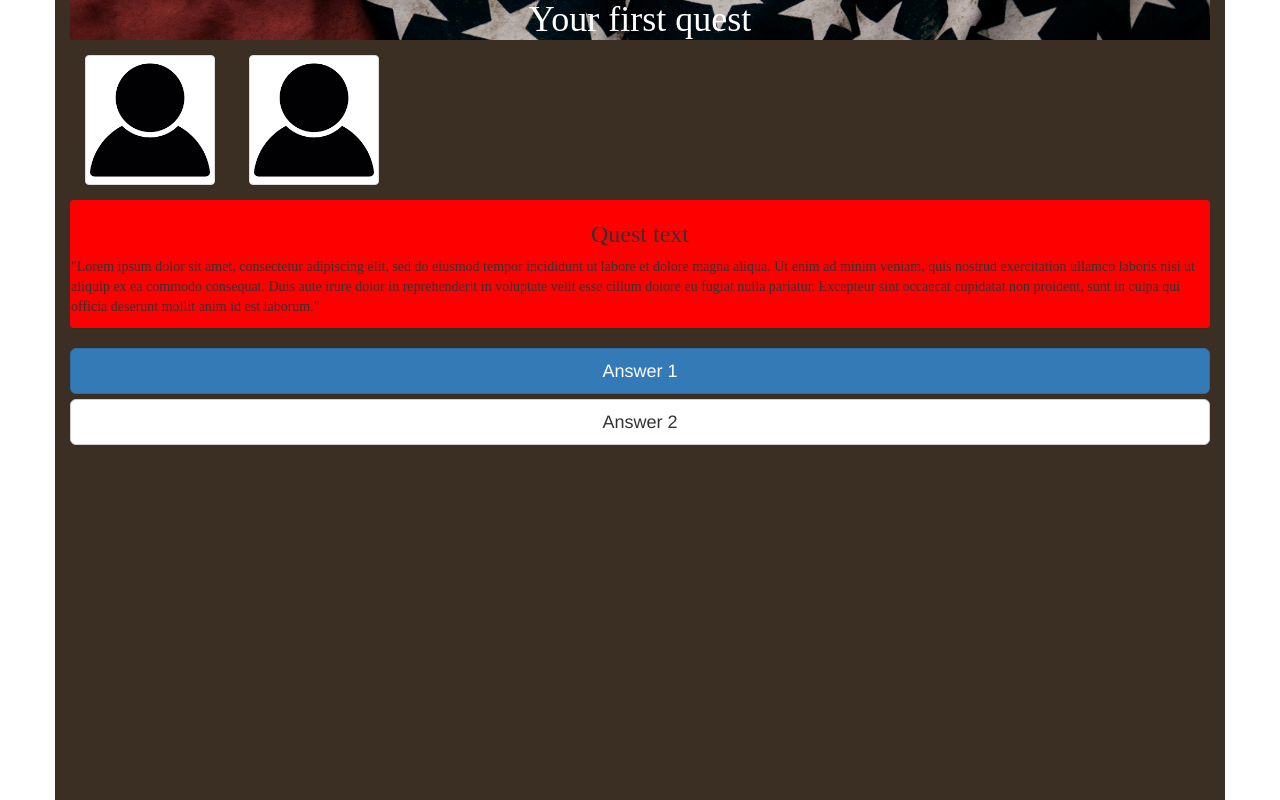
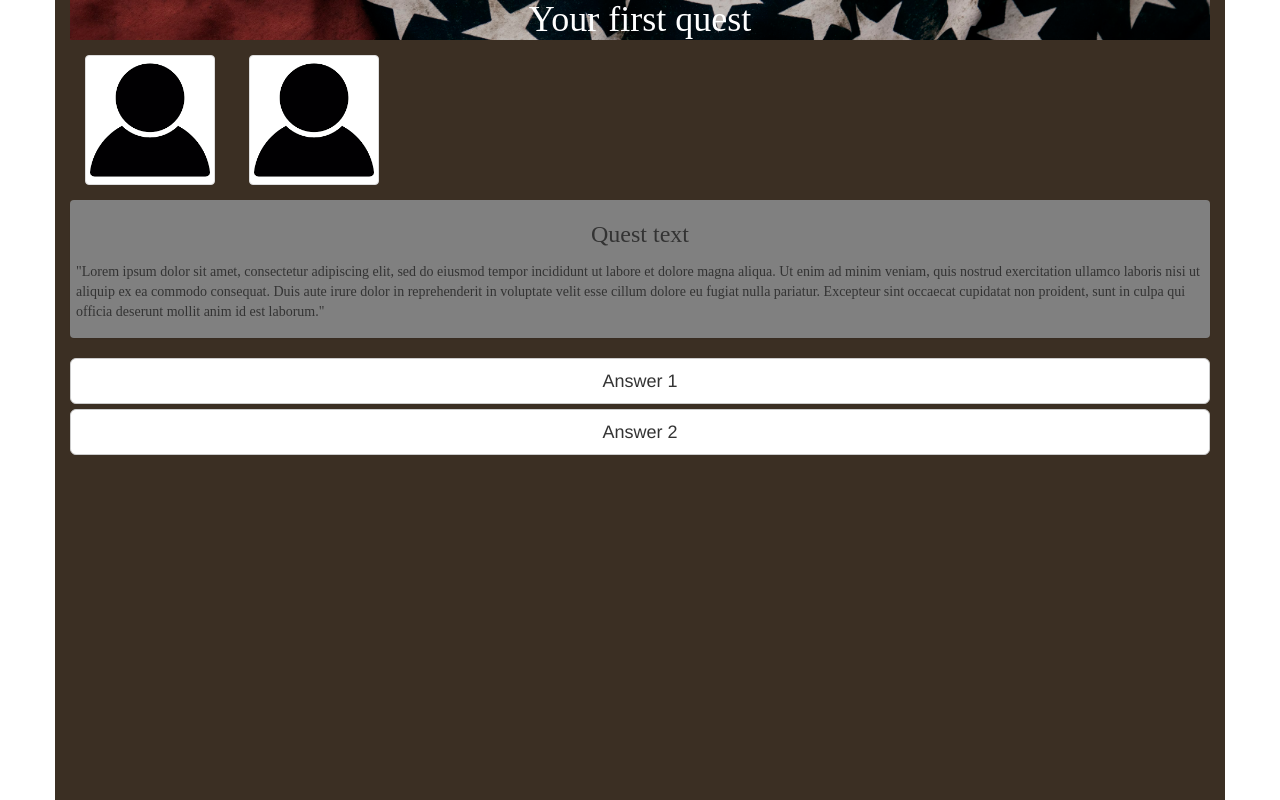
Before and after one commit to AdmiralAlpha/teamcherry, a PHP site: page /html/quest1.html in a window 1280 px wide. Run offline with PHP 8.4, Linux system fonts and the light colour scheme; some web fonts are replaced.

Commit message:
Edit quest page

```diff
--- a/html/quest1.html
+++ b/html/quest1.html
@@ -23,14 +23,14 @@
 
     <div class="panel questTxt">
       <h3 class="text-center">Quest text</h3>
-      <p>"Lorem ipsum dolor sit amet, consectetur adipiscing elit, sed do eiusmod tempor incididunt ut labore et dolore magna
+      <p class="questP">"Lorem ipsum dolor sit amet, consectetur adipiscing elit, sed do eiusmod tempor incididunt ut labore et dolore magna
         aliqua. Ut enim ad minim veniam, quis nostrud exercitation ullamco laboris nisi ut aliquip ex ea commodo consequat.
         Duis aute irure dolor in reprehenderit in voluptate velit esse cillum dolore eu fugiat nulla pariatur. Excepteur
         sint occaecat cupidatat non proident, sunt in culpa qui officia deserunt mollit anim id est laborum."</p>
     </div>
 
-    <button type="button" class="btn btn-primary btn-lg btn-block btn-bottom">Answer 1</button>
-    <button type="button" class="btn btn-default btn-lg btn-block navbar-btn">Answer 2</button>
+    <button type="button" class="btn btn-default btn-lg btn-block align-bottom">Answer 1</button>
+    <button type="button" class="btn btn-default btn-lg btn-block">Answer 2</button>
 
 
   </div>
--- a/style/quest.css
+++ b/style/quest.css
@@ -17,9 +17,12 @@
 }
 
 .questTxt {
-  background-color: red;
-  /* margin: 20px; */
+  background-color: gray;
   font-family: myFont;
+}
+
+.questP {
+  padding: 5px;
 }
 
 .container {
@@ -32,3 +35,10 @@
   height: 130px;
   margin: 15px;
 }
+
+/* .btn {
+  position: absolute;
+  bottom: 15px;
+  right: 15px;
+  margin: 15px;
+} */
```
